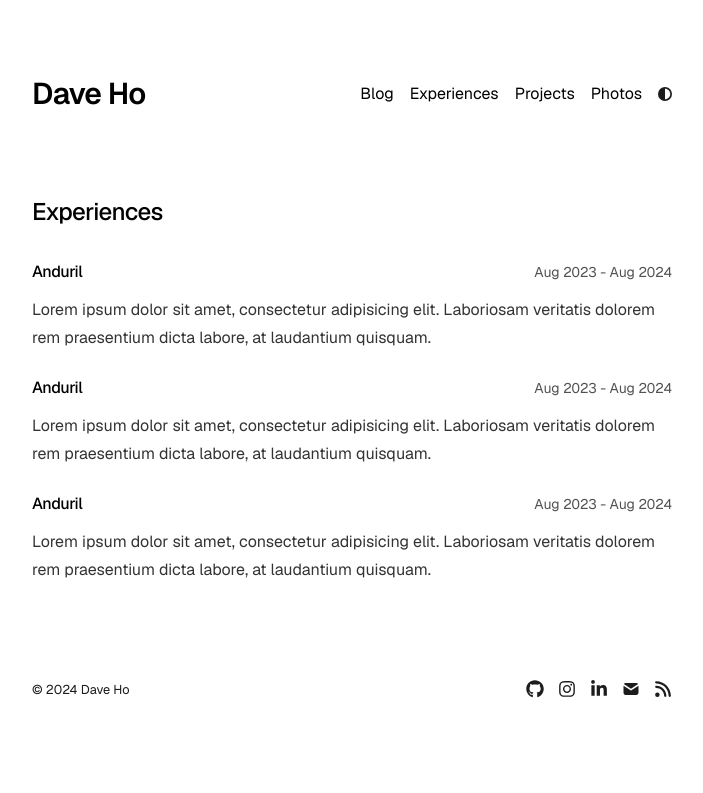
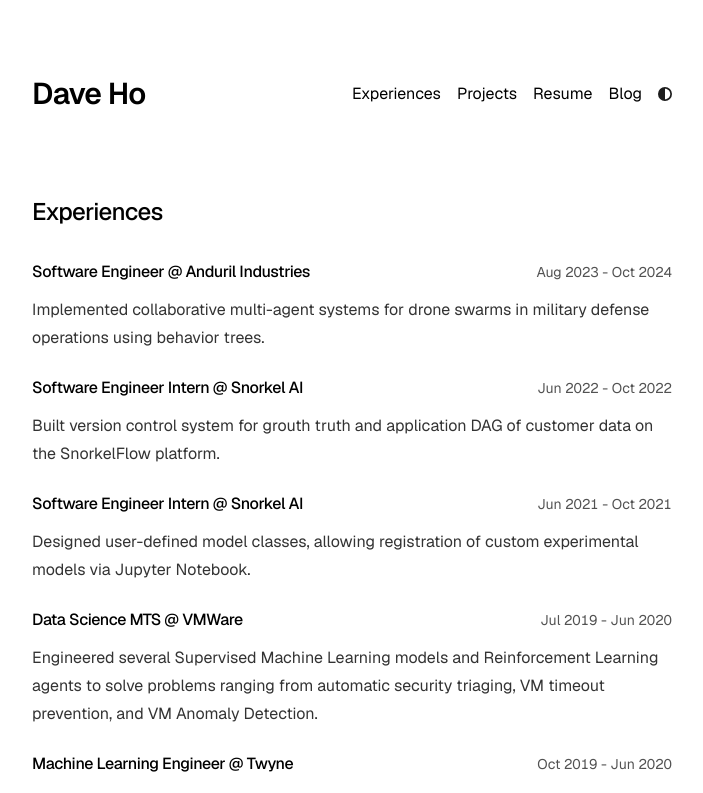
Before and after one commit to xeliot/daveho.me, a Next.js app: page /experiences in a window 1280 px wide. Shown: the top 793 px of the page, without its empty margins (288-991 px from the left). Built offline with nearby package versions, Linux system fonts and the light colour scheme.

Commit message:
upload resume pdf and update experiences

```diff
--- a/app/components/nav.tsx
+++ b/app/components/nav.tsx
@@ -3,10 +3,10 @@
 import { metaData } from "../config";
 
 const navItems = {
-  "/blog": { name: "Blog" },
-  "/experiences": { name: "Experiences" },
-  "/projects": { name: "Projects" },
-  "/photos": { name: "Photos" },
+  "/experiences": { name: "Experiences", download: false },
+  "/projects": { name: "Projects", download: false },
+  "/assets/resume.pdf": { name: "Resume", download: true },
+  "/blog": { name: "Blog", download: false },
 };
 
 export function Navbar() {
@@ -19,7 +19,17 @@
           </Link>
         </div>
         <div className="flex flex-row gap-4 mt-6 md:mt-0 md:ml-auto items-center">
-          {Object.entries(navItems).map(([path, { name }]) => (
+          {Object.entries(navItems).map(([path, { name, download }]) => (
+            download ? (
+              <a
+                key={path}
+                href={path}
+                className="transition-all hover:text-neutral-800 dark:hover:text-neutral-200 flex align-middle relative"
+                download
+              >
+                {name}
+              </a>
+            ) : (
               <Link
                 key={path}
                 href={path}
@@ -27,6 +37,7 @@
               >
                 {name}
               </Link>
+            )
           ))}
           <ThemeSwitch />
         </div>
--- a/app/experiences/experience-data.tsx
+++ b/app/experiences/experience-data.tsx
@@ -7,24 +7,38 @@
 
 export const experiences: Experience[] = [
   {
-    title: "Anduril",
-    duration: "Aug 2023 - Aug 2024",
+    title: "Software Engineer @ Anduril Industries",
+    duration: "Aug 2023 - Oct 2024",
     description:
-      "Lorem ipsum dolor sit amet, consectetur adipisicing elit. Laboriosam veritatis dolorem rem praesentium dicta labore, at laudantium quisquam.",
-    url: "https://example.com/",
+      "Implemented collaborative multi-agent systems for drone swarms in military defense operations using behavior trees.",
+    url: "https://www.anduril.com/",
   },
   {
-    title: "Anduril",
-    duration: "Aug 2023 - Aug 2024",
+    title: "Software Engineer Intern @ Snorkel AI",
+    duration: "Jun 2022 - Oct 2022",
     description:
-      "Lorem ipsum dolor sit amet, consectetur adipisicing elit. Laboriosam veritatis dolorem rem praesentium dicta labore, at laudantium quisquam.",
-    url: "https://example.com/",
+      "Built version control system for grouth truth and application DAG of customer data on the SnorkelFlow platform.",
+    url: "https://snorkel.ai/",
   },
   {
-    title: "Anduril",
-    duration: "Aug 2023 - Aug 2024",
+    title: "Software Engineer Intern @ Snorkel AI",
+    duration: "Jun 2021 - Oct 2021",
     description:
-      "Lorem ipsum dolor sit amet, consectetur adipisicing elit. Laboriosam veritatis dolorem rem praesentium dicta labore, at laudantium quisquam.",
-    url: "https://example.com/",
+      "Designed user-defined model classes, allowing registration of custom experimental models via Jupyter Notebook.",
+    url: "https://snorkel.ai/",
+  },
+  {
+    title: "Data Science MTS @ VMWare",
+    duration: "Jul 2019 - Jun 2020",
+    description:
+      "Engineered several Supervised Machine Learning models and Reinforcement Learning agents to solve problems ranging from automatic security triaging, VM timeout prevention, and VM Anomaly Detection.",
+    url: "https://www.vmware.com/",
+  },
+  {
+    title: "Machine Learning Engineer @ Twyne",
+    duration: "Oct 2019 - Jun 2020",
+    description:
+      "Developed an app which helps users interact with the world through simple and natural motions by bringing automated and customizable ML-based gesture recognition to the smartwatch.",
+    url: "/experiences",
   },
 ];
--- a/app/sitemap.ts
+++ b/app/sitemap.ts
@@ -1,5 +1,5 @@
 import { MetadataRoute } from "next";
-import { getBlogPosts } from "./lib/posts";
+eimport { getBlogPosts } from "./lib/posts";
 import { metaData } from "./config";
 
 const BaseUrl = metaData.baseUrl.endsWith("/")
@@ -12,7 +12,7 @@
     lastModified: post.metadata.publishedAt,
   }));
 
-  let routes = ["", "blog", "experiences", "projects", "photos"].map((route) => ({
+  let routes = ["", "experiences", "projects", "photos", "blog"].map((route) => ({
     url: `${BaseUrl}${route}`,
     lastModified: new Date().toISOString().split("T")[0],
   }));
```
Also changed, not shown: 1 other file (tests, documents, lock files or other folders). Lines whose indentation alone changed are shown as unchanged.
